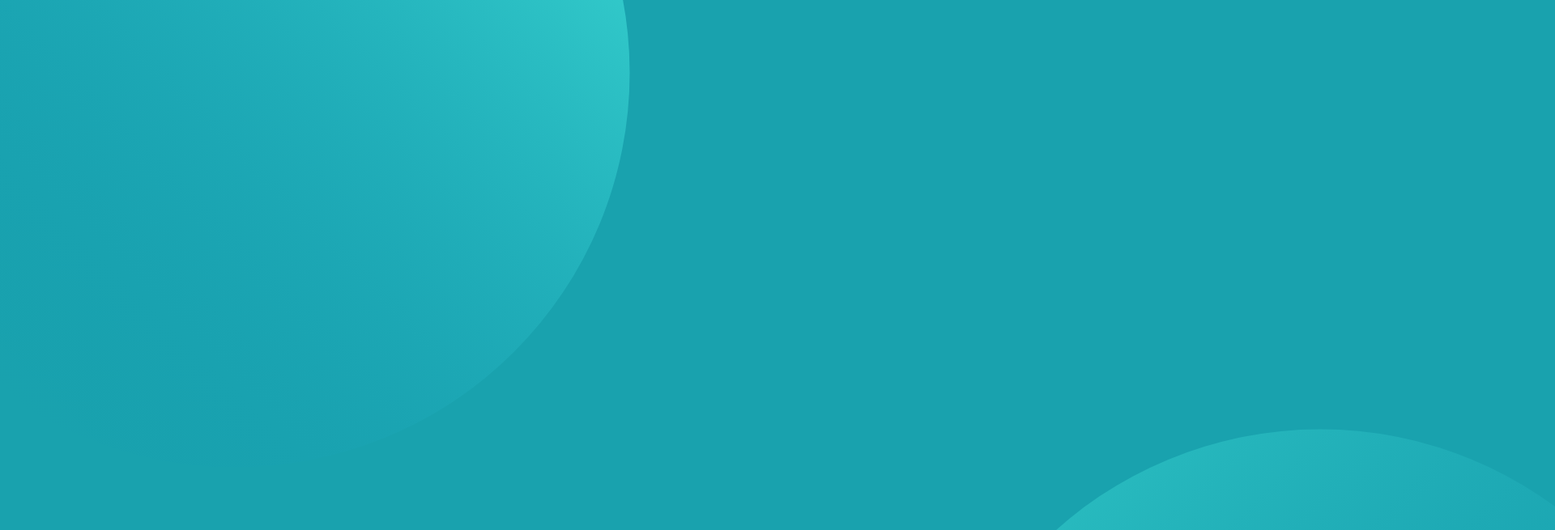
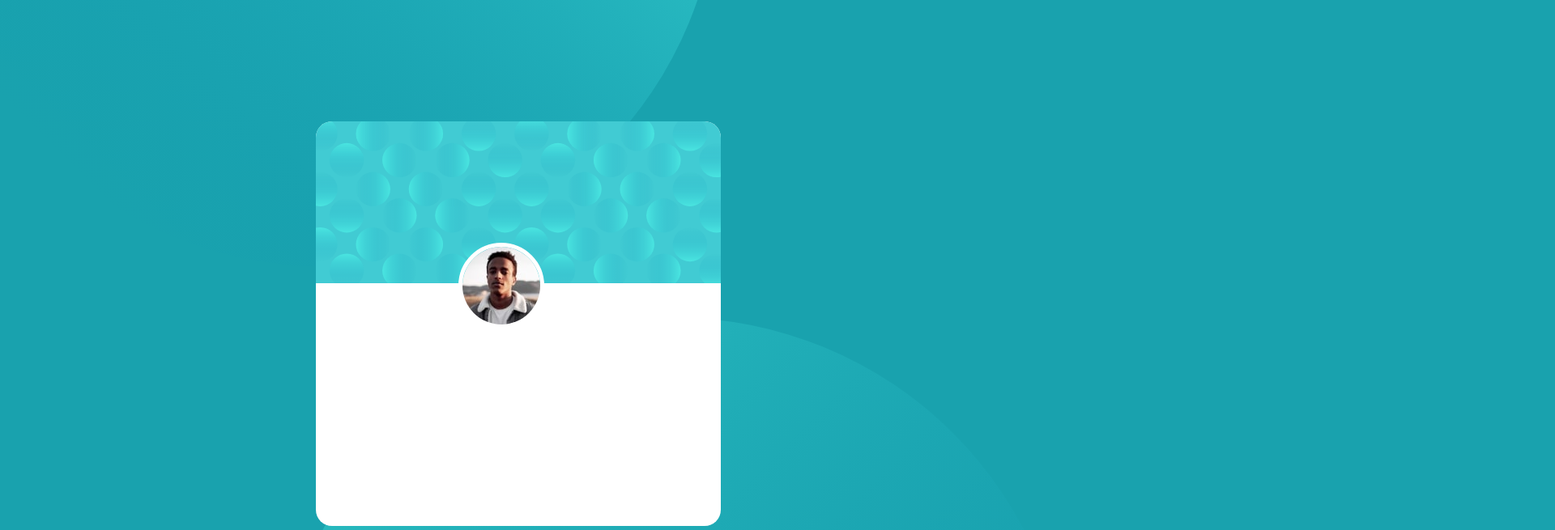
Before and after one commit to Azkanorouzi/User-profile, a plain HTML site: page index.html in a window 1280 px wide. Shown: the top 655 px of the page at 81% size, 1920 px wide, since content can reach past the window. Drawn offline with Linux system fonts and the light colour scheme.

Commit message:
card created

```diff
--- a/index.html
+++ b/index.html
@@ -23,21 +23,27 @@
 
 
 
+<img src="./images/image-victor.jpg" alt="user-img" class="user-img">
 
+<div class="content" role="main">
+<div class="card">
 
-<div class="card">
+  <img src="./images/bg-pattern-card.svg" alt="svg" role="img" class="card-img">
+<!-- <div class="victor">
   Victor Crest
   26
   London
-
-  80K
+</div> -->
+<!--   80K
   Followers
 
   803K
   Likes
 
   1.4K
-  Photos
+  Photos -->
+  </div>
+  </div>
 </div>
 
 
--- a/style.css
+++ b/style.css
@@ -16,16 +16,48 @@ overflow: hidden;
 
 /* svg */
 .bottom-svg{
- position: relative;
- bottom: 470px;
- left: 1140px;
- overflow: hidden;
+ position: absolute;
+right: -40px;
+bottom: -570px;
 }
 .top-svg{
- position: relative;
- bottom: 400px;
- right: 200px;
+ position: absolute;
+bottom: 470px;
+left: -90px;
 }
 /* svg end */
 
 /* card start */
+.content{
+ height: 100vh;
+ width: 100vw;
+ display: flex;
+ justify-content: center;
+ align-items: center;
+}
+.card{
+ width: 500px;
+ height: 500px;
+ background:white;
+ display: grid;
+grid-template-columns: 1fr 1fr 1fr;
+grid-template-rows: 1.2fr 1fr 1fr;
+border-radius: 20px;
+z-index: 10;
+}
+.card .card-img{
+ grid-column: 1/4;
+ grid-row: 1/2;
+ display: grid;
+ height: 100%;
+ width: 100%;
+ border-top-left-radius: 20px;
+ border-top-right-radius: 20px;
+}
+.user-img{
+ position: absolute;
+ border-radius: 100%;
+ border: 5px solid white;
+ right: 47.5%;
+ top: 300px; z-index: 100;
+}
```
